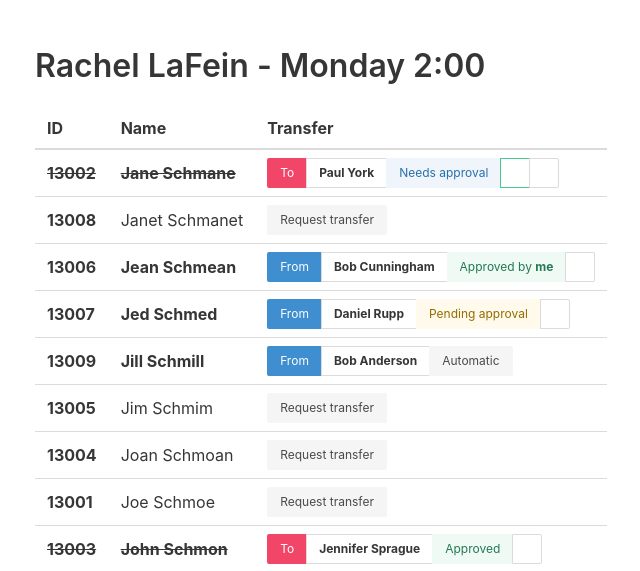
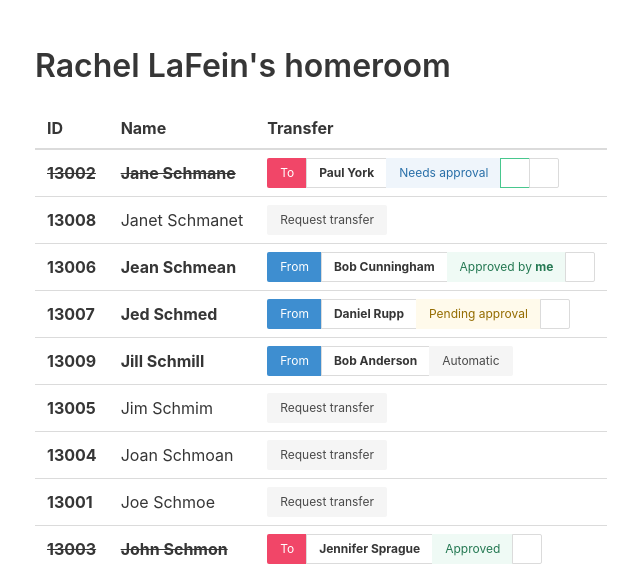
Before and after one commit to matthew-mcallister/push-pull, a Flask app: page /teacher/dash in a window 1280 px wide. Shown: the part 56-627 px from the top of the page, without its empty margins (29-669 px from the left). Run offline with Flask 2, Linux system fonts and the light colour scheme.

Commit message:
Use a more informative page header for dashboard
Now says <teacher>'s homeroom so you can easily tell what you're looking
at.

```diff
--- a/pushpull/templates/teacher_dash.html
+++ b/pushpull/templates/teacher_dash.html
@@ -79,7 +79,7 @@
 
   <section class="section">
     <div class="container">
-      <h1 class="title is-3">{{current_teacher.name}} - Monday 2:00</h1>
+      <h1 class="title is-3">{{current_teacher.name}}'s homeroom</h1>
       <table class="table">
         <thead>
           <tr>
```
